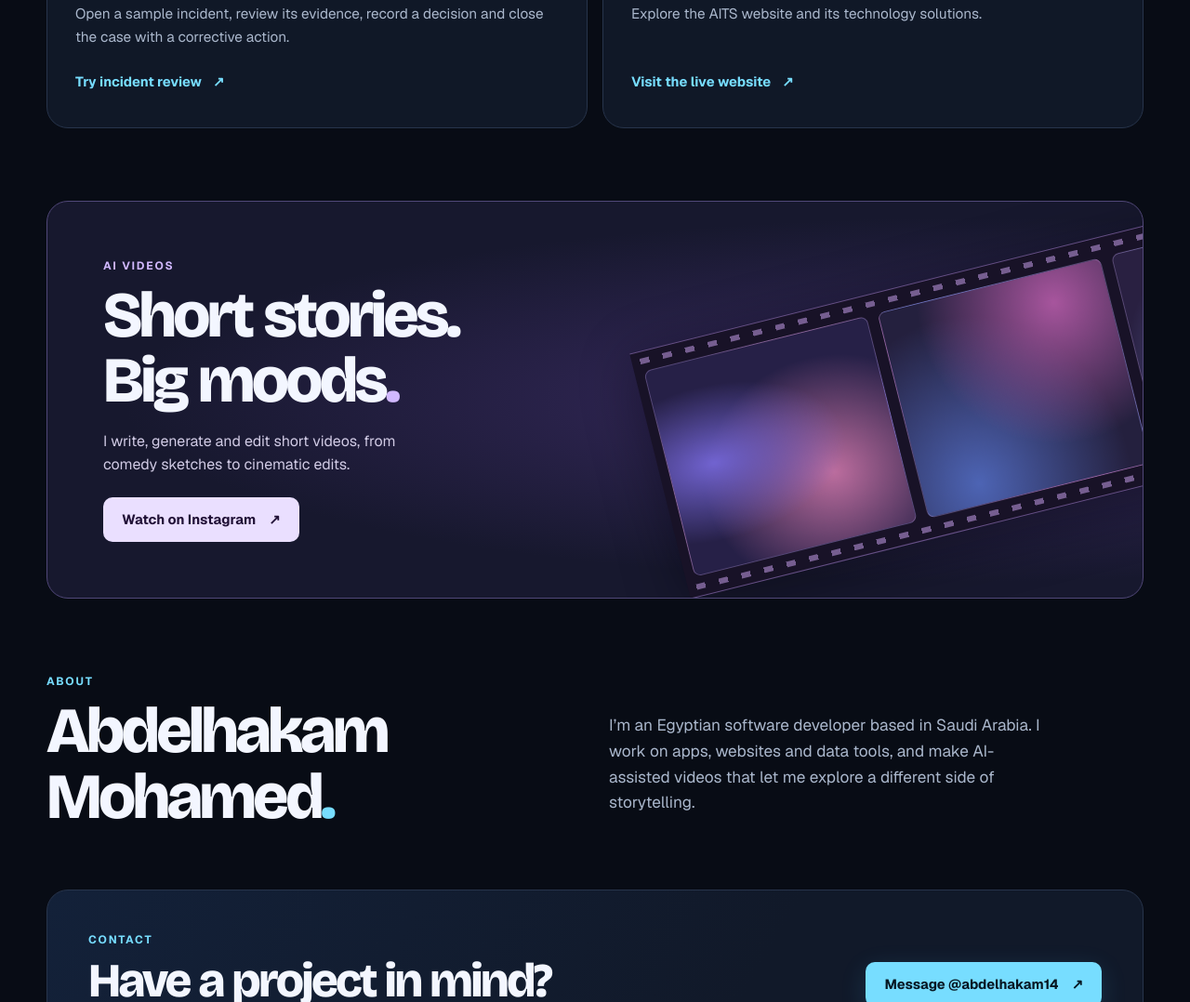
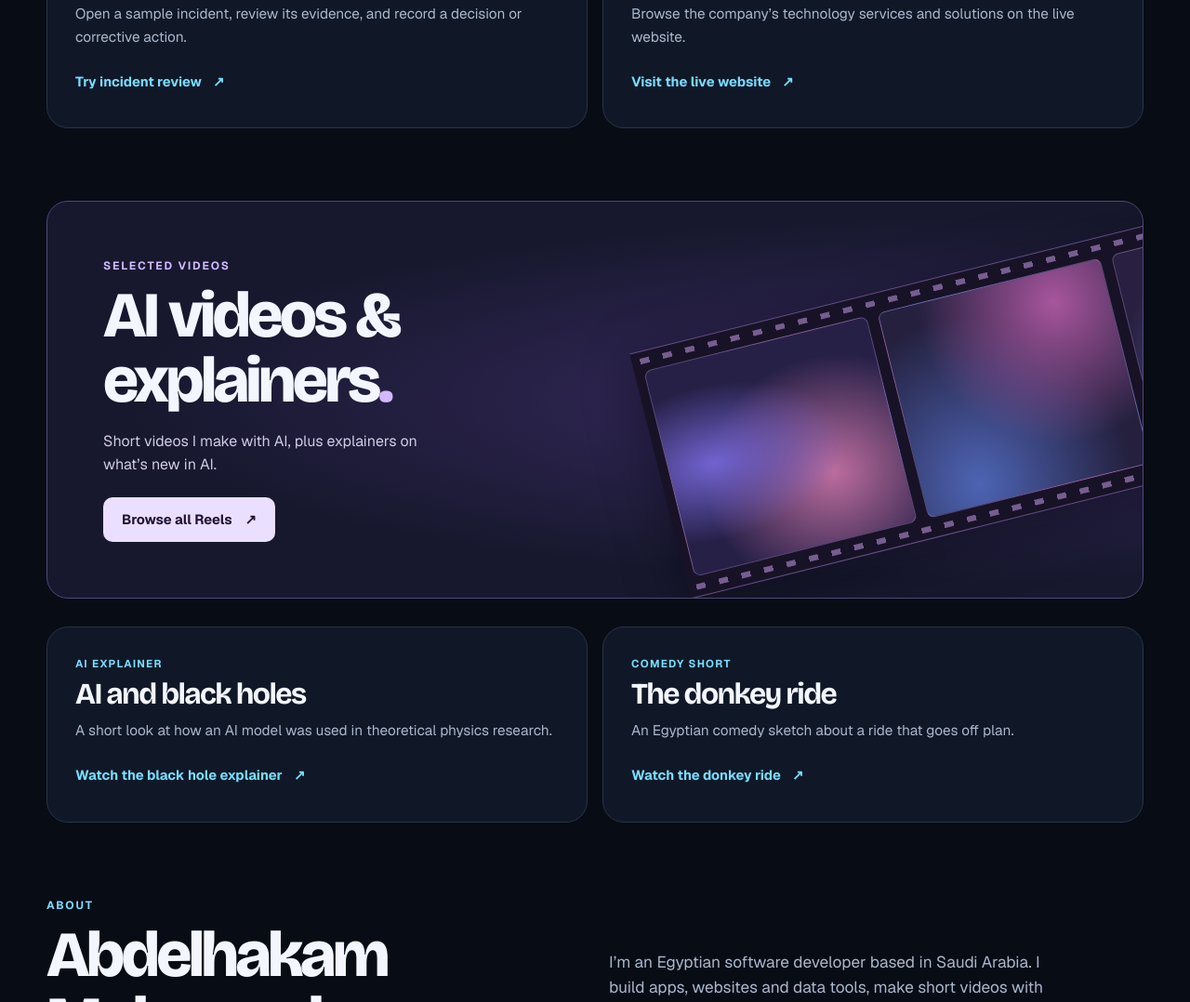
Before and after one commit to abdulhakammohamed10-cpu/abdelhakam-portfolio, a plain HTML site: page index.html in a window 1280 px wide. Shown: the part 1722-2800 px from the top of the page at 93% size. Drawn offline with nearby package versions, Linux system fonts and the light colour scheme.

Commit message:
Show AI explainers and direct video examples in portfolio

```diff
--- a/index.html
+++ b/index.html
@@ -4,10 +4,10 @@
   <meta charset="utf-8">
   <meta name="viewport" content="width=device-width, initial-scale=1">
   <meta name="theme-color" content="#080c15">
-  <meta name="description" content="Abdelhakam Mohamed, software developer and AI video creator. Explore working software projects and short-form AI videos.">
+  <meta name="description" content="Abdelhakam Mohamed builds apps and platforms, creates videos with AI, and covers AI news through short explainers.">
   <meta property="og:type" content="website">
   <meta property="og:title" content="Abdelhakam Mohamed | Software &amp; AI Video">
-  <meta property="og:description" content="Software you can try. Stories you can watch.">
+  <meta property="og:description" content="Try the apps, watch AI-made videos, and explore AI news and explainers.">
   <meta property="og:url" content="https://abdulhakammohamed10-cpu.github.io/abdelhakam-portfolio/">
   <meta property="og:image" content="https://abdulhakammohamed10-cpu.github.io/abdelhakam-portfolio/media/portrait.webp">
   <meta name="twitter:card" content="summary_large_image">
@@ -38,7 +38,7 @@
       <div class="hero-copy">
         <p class="eyebrow hero-name"><span aria-hidden="true"></span> Abdelhakam Mohamed</p>
         <h1 id="hero-title">I build software.<br>I tell stories <em>with AI.</em></h1>
-        <p class="hero-intro">Software developer and AI video creator. I build apps, websites and data tools, and direct short videos from the first idea to the final cut.</p>
+        <p class="hero-intro">AI-made videos • AI news &amp; explainers • Apps &amp; platforms</p>
         <div class="actions">
           <a class="button button-primary" href="#projects">Explore projects <span aria-hidden="true">↓</span></a>
           <a class="button button-outline" href="#videos">Watch AI videos <span aria-hidden="true">↗</span></a>
@@ -66,7 +66,7 @@
           <div class="project-copy">
             <p class="project-type">Data &amp; analytics</p>
             <h3>Saudi Hotel Intelligence</h3>
-            <p>Explore hotels, events, maps and the review workflow in the original market intelligence dashboard.</p>
+            <p>Explore sample hotels and events on the map, then review the records behind the market dashboard.</p>
             <a class="project-link" href="https://saudi-hotel-sandbox.vercel.app/" target="_blank" rel="noopener noreferrer">Try the dashboard <span aria-hidden="true">↗</span></a>
           </div>
         </article>
@@ -78,7 +78,7 @@
           <div class="project-copy">
             <p class="project-type">Mobile app</p>
             <h3>Chart20Fit Mobile</h3>
-            <p>Try the Android interface for fitness studio operations. Add a client or book an appointment with sample data.</p>
+            <p>Manage fitness studio memberships and bookings. In the mobile demo, add a sample client or book an appointment.</p>
             <a class="project-link" href="https://chart20fit-mobile-sandbox.vercel.app/" target="_blank" rel="noopener noreferrer">Try the mobile app <span aria-hidden="true">↗</span></a>
           </div>
         </article>
@@ -90,7 +90,7 @@
           <div class="project-copy">
             <p class="project-type">Safety review</p>
             <h3>ASTS Safety Intelligence</h3>
-            <p>Open a sample incident, review its evidence, record a decision and close the case with a corrective action.</p>
+            <p>Open a sample incident, review its evidence, and record a decision or corrective action.</p>
             <a class="project-link" href="https://asts-review-sandbox.vercel.app/" target="_blank" rel="noopener noreferrer">Try incident review <span aria-hidden="true">↗</span></a>
           </div>
         </article>
@@ -102,7 +102,7 @@
           <div class="project-copy">
             <p class="project-type">Company website</p>
             <h3>AITS.sa</h3>
-            <p>Explore the AITS website and its technology solutions.</p>
+            <p>Browse the company’s technology services and solutions on the live website.</p>
             <a class="project-link" href="https://aits.sa/" target="_blank" rel="noopener noreferrer">Visit the live website <span aria-hidden="true">↗</span></a>
           </div>
         </article>
@@ -112,12 +112,30 @@
     <section class="shell videos" id="videos" aria-labelledby="videos-title">
       <div class="video-feature">
         <div class="video-copy">
-          <p class="eyebrow">AI Videos</p>
-          <h2 id="videos-title">Short stories.<br>Big moods<span>.</span></h2>
-          <p>I write, generate and edit short videos, from comedy sketches to cinematic edits.</p>
-          <a class="button button-light" href="https://www.instagram.com/abdelhakam14/reels/" target="_blank" rel="noopener noreferrer">Watch on Instagram <span aria-hidden="true">↗</span></a>
+          <p class="eyebrow">Selected videos</p>
+          <h2 id="videos-title">AI videos &amp;<br>explainers<span>.</span></h2>
+          <p>Short videos I make with AI, plus explainers on what’s new in AI.</p>
+          <a class="button button-light" href="https://www.instagram.com/abdelhakam14/reels/" target="_blank" rel="noopener noreferrer">Browse all Reels <span aria-hidden="true">↗</span></a>
         </div>
         <div class="film-art" aria-hidden="true"><div class="film-strip"><i></i><i></i><i></i></div></div>
+      </div>
+      <div class="project-grid actions">
+        <article class="project">
+          <div class="project-copy">
+            <p class="project-type">AI explainer</p>
+            <h3>AI and black holes</h3>
+            <p>A short look at how an AI model was used in theoretical physics research.</p>
+            <a class="project-link" href="https://www.instagram.com/reel/DfnShzKSfua/" target="_blank" rel="noopener noreferrer">Watch the black hole explainer <span aria-hidden="true">↗</span></a>
+          </div>
+        </article>
+        <article class="project">
+          <div class="project-copy">
+            <p class="project-type">Comedy short</p>
+            <h3>The donkey ride</h3>
+            <p>An Egyptian comedy sketch about a ride that goes off plan.</p>
+            <a class="project-link" href="https://www.instagram.com/reel/DfHnDCWI5qi/" target="_blank" rel="noopener noreferrer">Watch the donkey ride <span aria-hidden="true">↗</span></a>
+          </div>
+        </article>
       </div>
     </section>
 
@@ -125,7 +143,7 @@
       <p class="eyebrow">About</p>
       <div class="about-grid">
         <h2 id="about-title">Abdelhakam<br>Mohamed<span>.</span></h2>
-        <p>I’m an Egyptian software developer based in Saudi Arabia. I work on apps, websites and data tools, and make AI-assisted videos that let me explore a different side of storytelling.</p>
+        <p>I’m an Egyptian software developer based in Saudi Arabia. I build apps, websites and data tools, make short videos with AI, and explain what’s new in AI.</p>
       </div>
     </section>
 
```
